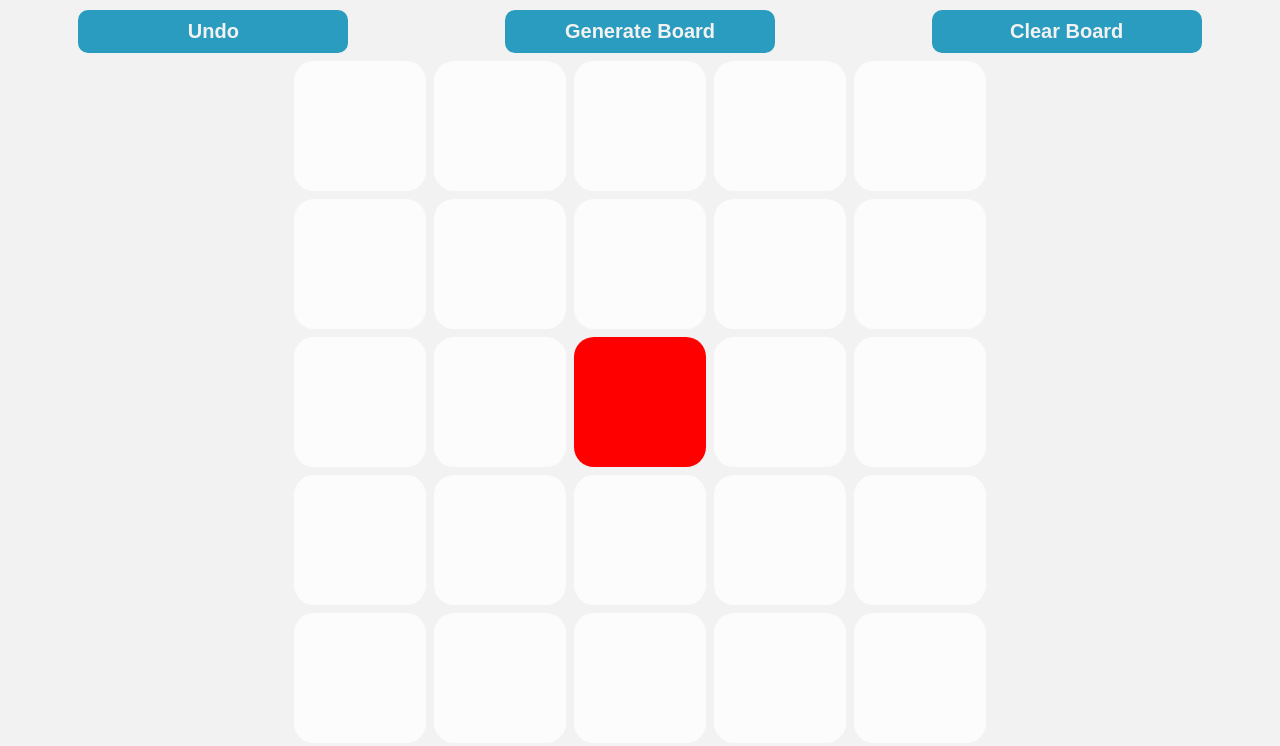
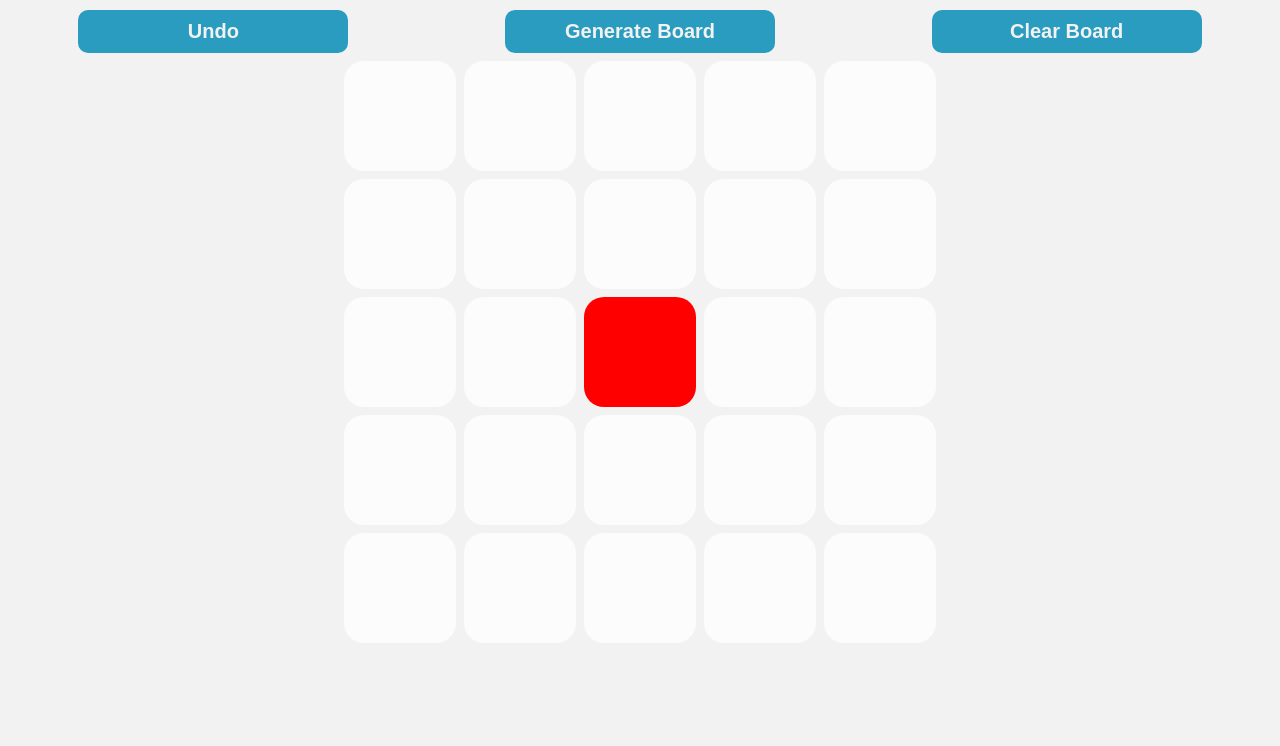
Before and after one commit to MalcolmVane/loto, a plain HTML site: page index.html in a window 1280 px wide. Drawn offline with Linux system fonts and the light colour scheme.

Commit message:
Update style.css

```diff
--- a/style.css
+++ b/style.css
@@ -9,8 +9,8 @@ body{
 }
 
 .grid{
-  width: 700px;
-  height: 700px;
+  width: 600px;
+  height: 600px;
   display: flex;
   margin: 0 auto;
 }
@@ -25,7 +25,7 @@ body{
   margin-top: 8px;
   vertical-align: middle;
   width: 100%;
-  height: 130px;
+  height: 110px;
   border-radius: 20px;
   cursor: pointer;
   overflow: hidden;
```
